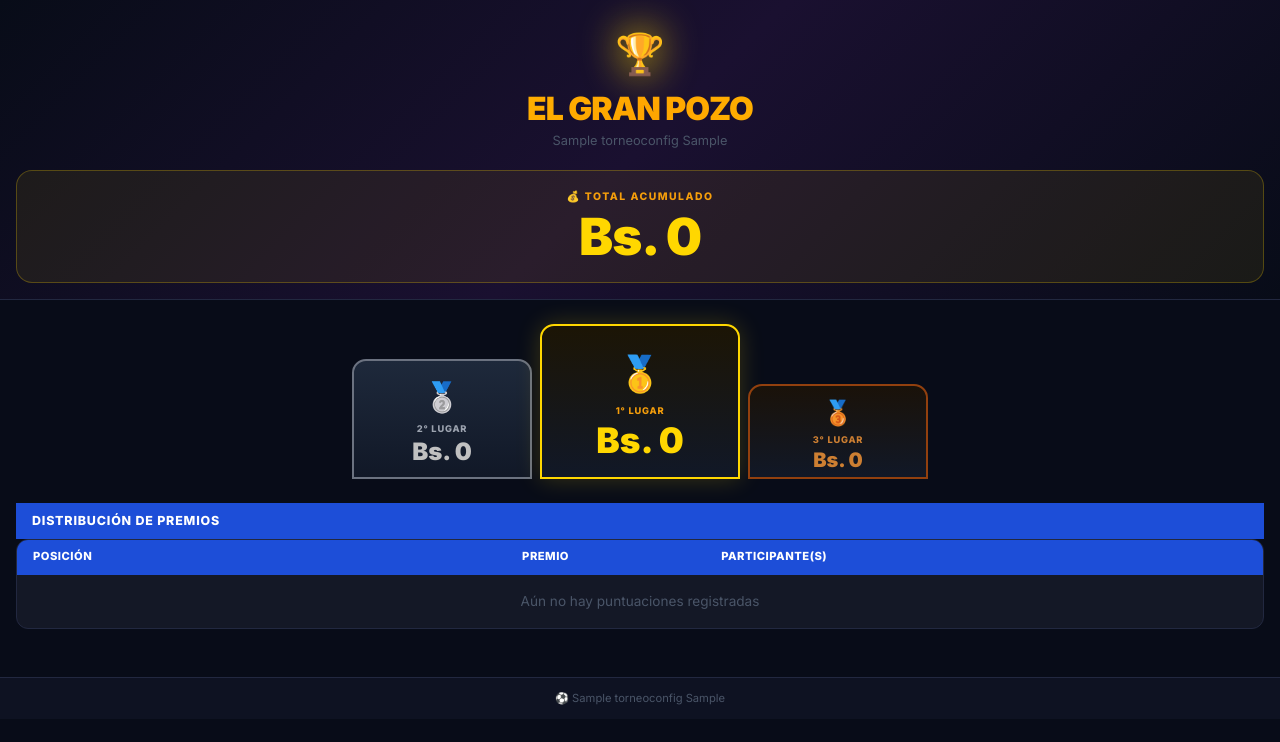
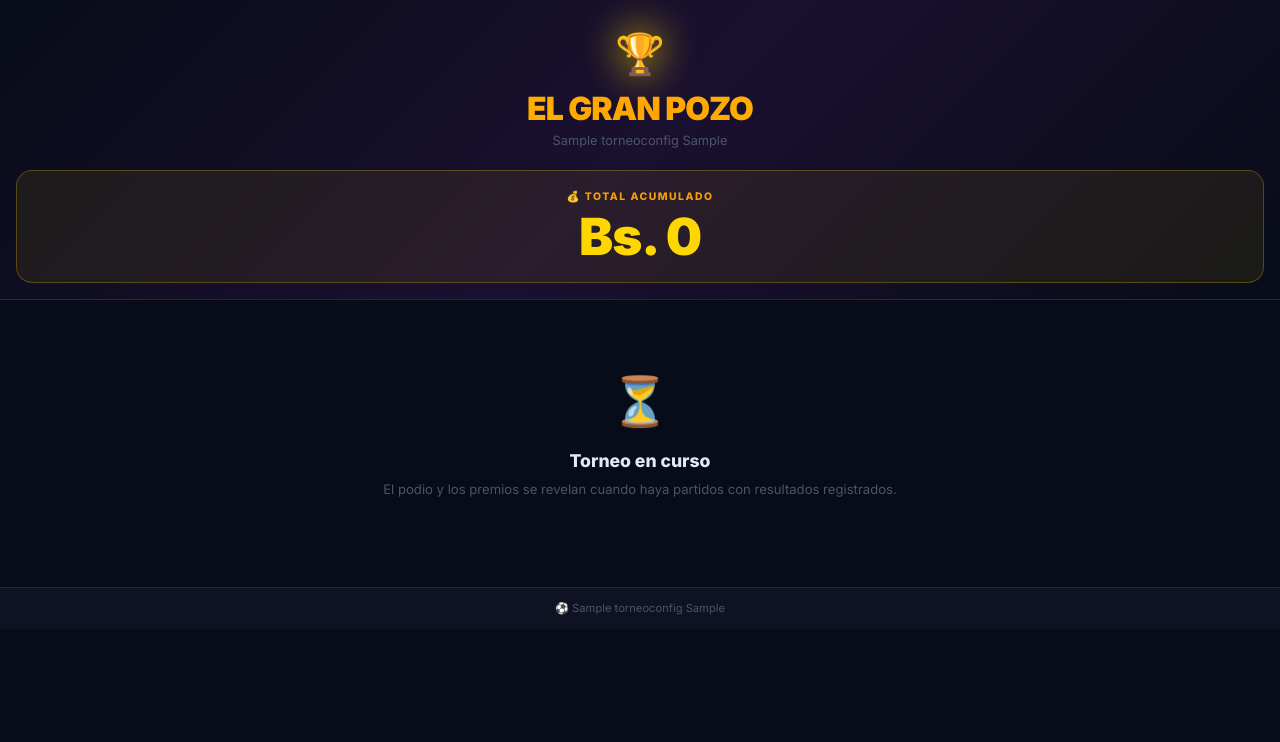
Before and after one commit to crismarbiker/mipolla, a Django app: page /gran-pozo/ in a window 1280 px wide. Shown: the part 58-800 px from the top of the page. Run offline with Django 5.2, Linux system fonts and the light colour scheme; a user stored in the database is signed in; tables that the repository leaves empty hold one stand-in row (values such as "Sample post"); grey boxes marked "Sample" are stand-in pictures.

Commit message:
fix: hide podium when no points yet

```diff
--- a/polla/views.py
+++ b/polla/views.py
@@ -152,6 +152,9 @@ def gran_pozo(request):
     # Get current ranking to show who would win
     ranking = _calcular_ranking()
 
+    # Only show podium/distribution when at least one user has points
+    hay_puntos = any(d['puntos'] > 0 for d in ranking)
+
     # ── Tie-splitting logic ──────────────────────────────────────────────────
     # Group positions by tied points
     grupos = []
@@ -197,7 +200,8 @@ def gran_pozo(request):
         'premio_3': premio_3,
         'descuento_pct': int(DESCUENTO * 100),
         'ranking': ranking[:3],
-        'posiciones': posiciones,   # enriched with tie info
+        'posiciones': posiciones,
+        'hay_puntos': hay_puntos,
     })
 
 
--- a/templates/polla/gran_pozo.html
+++ b/templates/polla/gran_pozo.html
@@ -24,8 +24,20 @@
   </div>
 </div>
 
-<!-- Podium -->
+<!-- Podium (only when matches have been played and points exist) -->
 <div class="px-3 py-4">
+  {% if not hay_puntos %}
+  <!-- No results yet -->
+  <div style="text-align:center;padding:2.5rem 1rem;">
+    <div style="font-size:3rem;margin-bottom:.5rem;">⏳</div>
+    <div style="font-weight:800;font-size:1.1rem;color:var(--text);margin-bottom:.3rem;">
+      Torneo en curso
+    </div>
+    <div style="font-size:.82rem;color:var(--muted);">
+      El podio y los premios se revelan cuando haya partidos con resultados registrados.
+    </div>
+  </div>
+  {% else %}
   <div class="d-flex align-items-end justify-content-center gap-2 mb-4">
 
     <!-- 2nd -->
@@ -136,5 +148,7 @@
     </table>
   </div>
 
+  {% endif %}{# end hay_puntos #}
+
 </div>
 {% endblock %}
```
